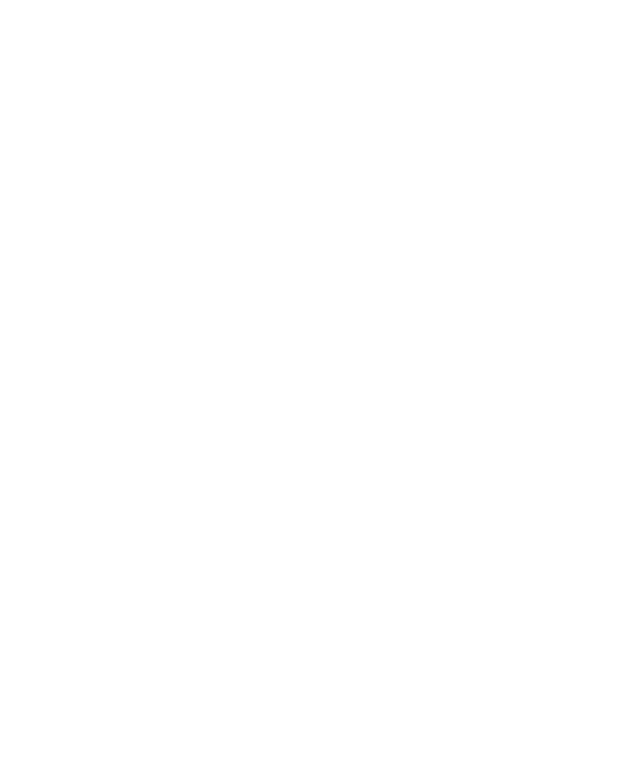
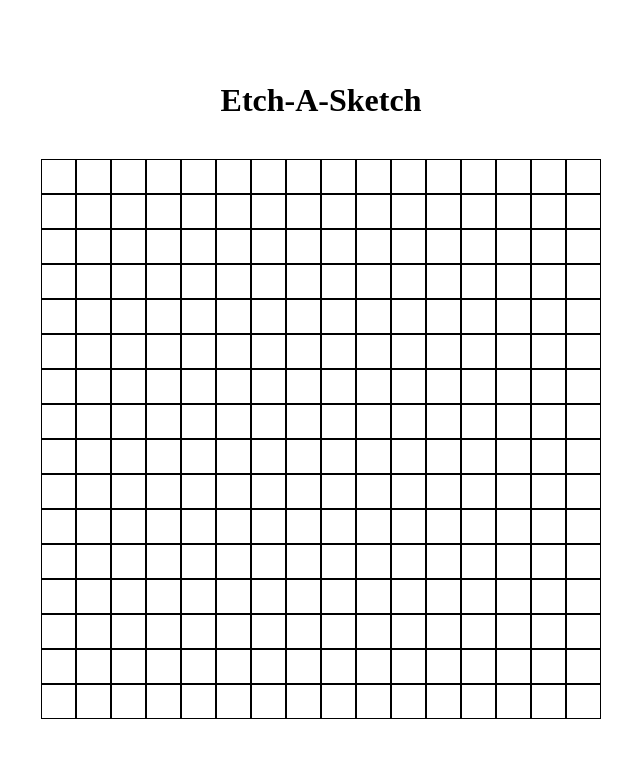
Before and after one commit to slepr66/etch-a-sketch, a plain HTML site: page index.html in a window 1280 px wide. Shown: the whole page, without its empty margins (319-959 px from the left). Drawn offline with Linux system fonts and the light colour scheme.

Commit message:
added dynamic grid layout

```diff
--- a/index.html
+++ b/index.html
@@ -3,11 +3,12 @@
 <head>
     <meta charset="UTF-8">
     <meta name="viewport" content="width=device-width, initial-scale=1.0">
-    <title>Document</title>
+    <title>Etch-A-Sketch</title>
     <link href="styles.css" rel="stylesheet" />
     <script src="script.js" defer></script>
 </head>
 <body>
-
+    <h1>Etch-A-Sketch</h1>
+    <div id="container"></div>
 </body>
 </html>
--- a/script.js
+++ b/script.js
@@ -0,0 +1,19 @@
+const container = document.querySelector("#container");
+
+function createGrid(num) {
+    for (let i = 0; i < num; i++) {
+        let row = document.createElement("div");
+        row.style.display = "flex";
+        row.style.flex = "1";
+        container.appendChild(row);
+
+        for (let j = 0; j < num; j++) {
+            let cell = document.createElement("div");
+            cell.style.border = "1px solid black";
+            cell.style.flex = "1";
+            row.appendChild(cell);
+        };
+    };
+};
+
+createGrid(16)
--- a/styles.css
+++ b/styles.css
@@ -0,0 +1,24 @@
+* {
+    padding: 0px;
+    margin: 0px;
+    box-sizing: border-box;
+}
+
+html, body {
+    height: 100%;
+}
+
+body {
+    display: flex;
+    align-items: center;
+    justify-content: center;
+    flex-direction: column;
+    gap: 5vh;
+}
+
+#container {
+    display: flex;
+    flex-direction: column;
+    height: 70vh;
+    width: 70vh;
+}
```
